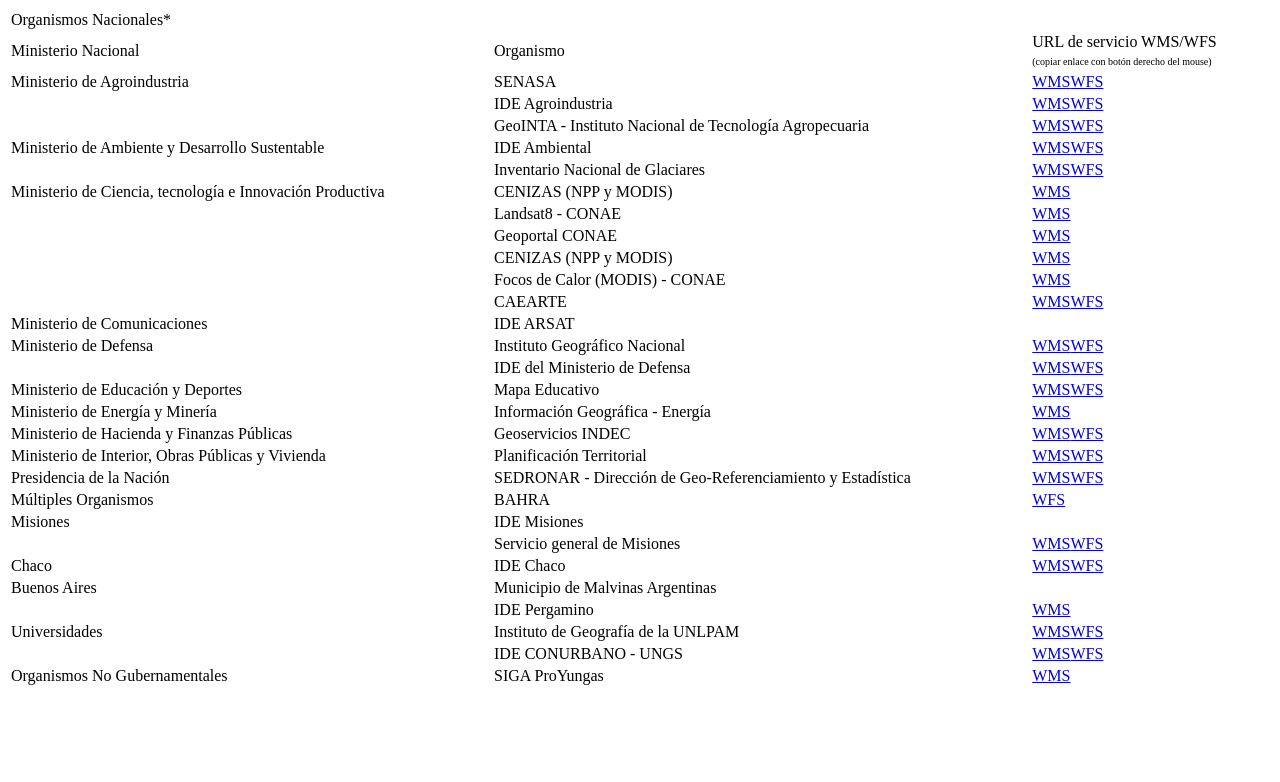
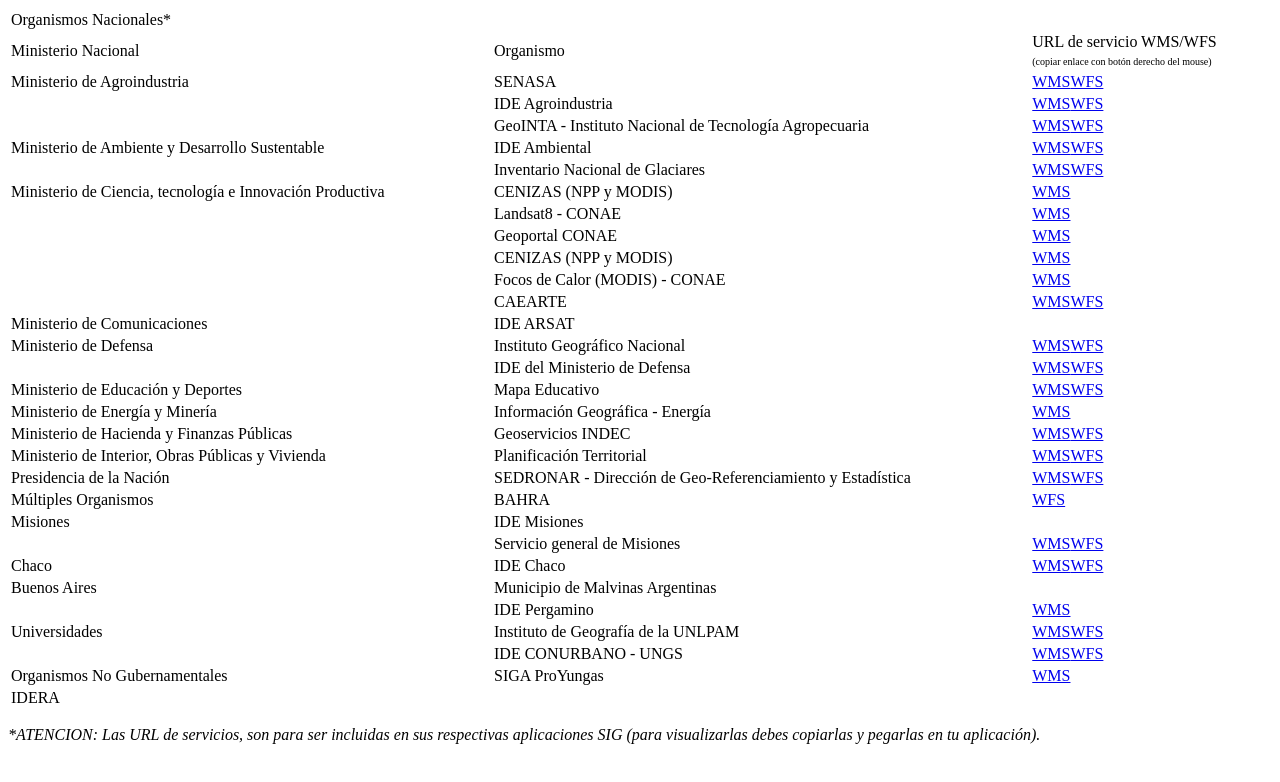
Before and after one commit to cristianzamar/geoservicios-idera, a Next.js app: page / in a window 1280 px wide. Shown: the top 782 px of the page. Built offline with nearby package versions, Linux system fonts and the light colour scheme.

Commit message:
agregue leyenda en el pie de la tabla

```diff
--- a/components/Table.js
+++ b/components/Table.js
@@ -1,6 +1,7 @@
 import RowNodo from './RowNodo'
 
 export default ({ titulo, columna1, columna2, datos }) => (
+  <div>
     <table>
       <thead>
         <tr>
@@ -13,8 +14,8 @@ export default ({ titulo, columna1, columna2, datos }) => (
           <td className="Table_title_row">{ columna1 }</td>
           <td className="Table_title_row">{ columna2 }</td>
           <td className="Table_title_row">URL de servicio WMS/WFS<br/>
-          <span style={{fontSize: "10px"}}>(copiar enlace con botón derecho del
-            mouse)</span>
+            <span style={{fontSize: "10px"}}>(copiar enlace con botón derecho
+              del mouse)</span>
           </td>
         </tr>
         {
@@ -25,12 +26,21 @@ export default ({ titulo, columna1, columna2, datos }) => (
             )
           ))
         }
+        <tr><td className="pie_tabla" colSpan="3">IDERA</td></tr>
       </tbody>
+    </table>
+
+    <p>
+      <em>*ATENCION: Las URL de servicios, son para ser incluidas en sus
+        respectivas aplicaciones SIG (para visualizarlas debes copiarlas y
+        pegarlas en tu aplicación).</em>
+    </p>
 
     <style jsx>{`
       table {
         width: 100%
       }
     `}</style>
-  </table>
+  </div>
+
 )
```
Lines whose indentation alone changed are shown as unchanged.
